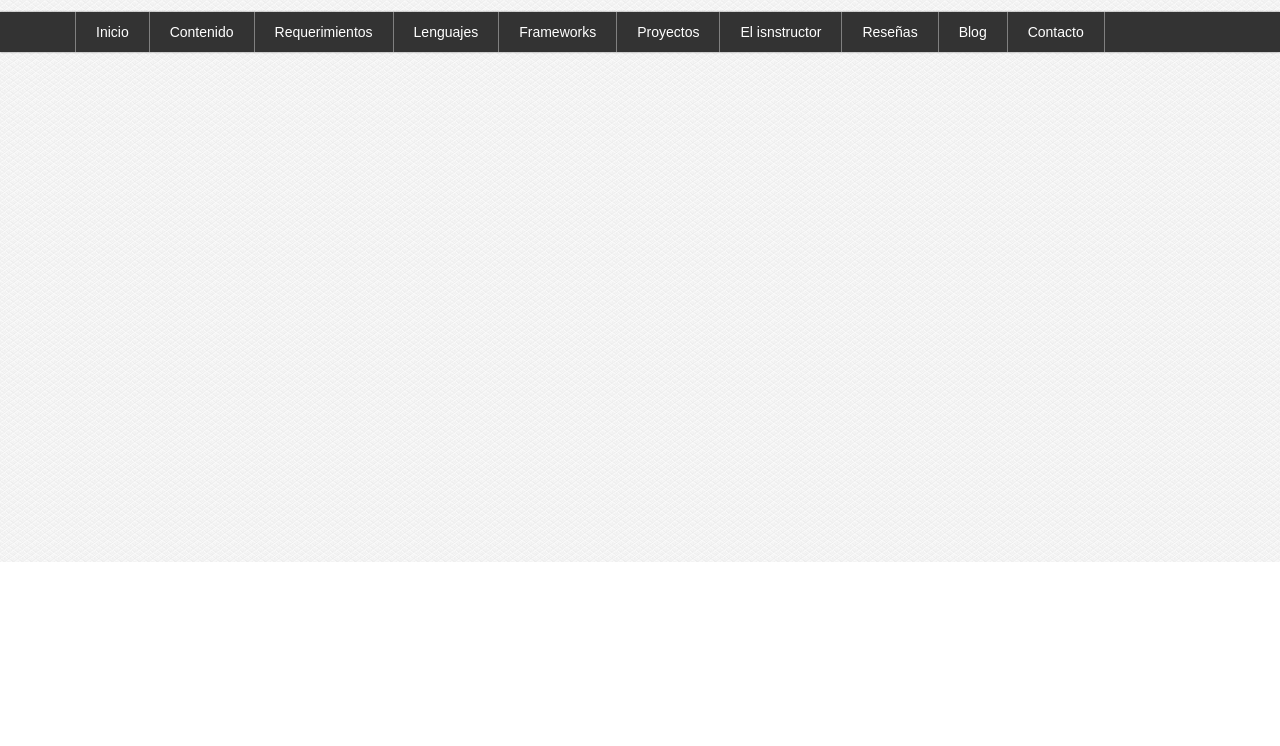
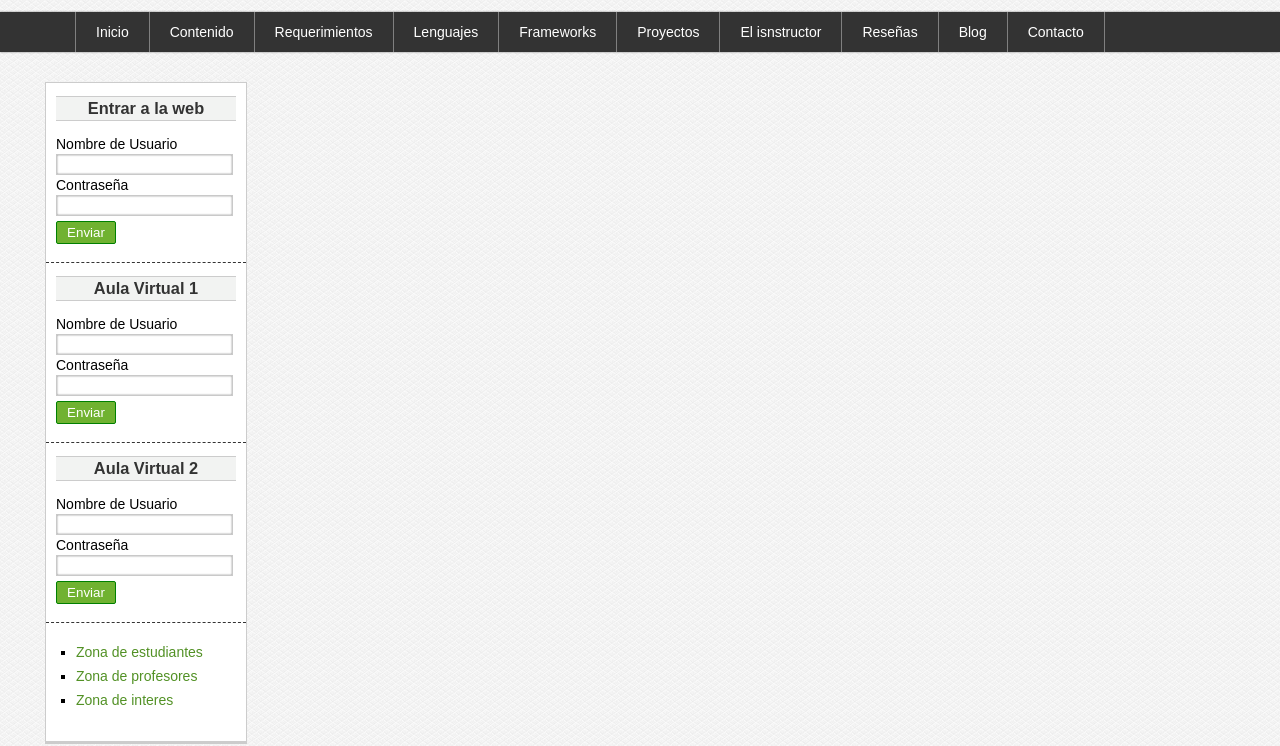
Before and after one commit to KleverFabian/news-portal, a plain HTML site: page index.html in a window 1280 px wide. Shown: the part 238-984 px from the top of the page. Before the commit the page ends 800 px from the top, so only its background shows below. Drawn offline with Linux system fonts and the light colour scheme.

Commit message:
feat: html structure of the sidebar with its styles

```diff
--- a/css/style.css
+++ b/css/style.css
@@ -17,7 +17,14 @@
     padding: 0px;
     margin: 0px;
 }
+.widget-link{
+    color: #529125;
+    text-decoration: none;
 
+}
+.widget-link:hover{
+    color: #2b4d13;
+}
 body {
     background-image: url(../img/paven.png);
 }
@@ -82,18 +89,19 @@ body {
     width: 1130px;
 }
 
-.nav > .nav-list > .nav-item{
+.nav>.nav-list>.nav-item {
     line-height: 40px;
     float: left;
     border-right: 1px solid gray;
     transition: all 300ms;
 
 }
-.nav > .nav-list > .nav-item:first-child{
+
+.nav>.nav-list>.nav-item:first-child {
     border-left: 1px solid gray;
 }
 
-.nav > .nav-list > .nav-item > .nav-link{
+.nav>.nav-list>.nav-item>.nav-link {
     display: block;
     color: white;
     text-decoration: none;
@@ -101,14 +109,14 @@ body {
     padding-right: 20px;
 }
 
-.nav > .nav-list > .nav-item:hover{
+.nav>.nav-list>.nav-item:hover {
     background-color: #70b231;
     box-shadow: 0px 0px 4px green inset;
 
 }
 
 /* dropdown menu */
-.nav > .nav-list > .nav-item > .nav-list{
+.nav>.nav-list>.nav-item>.nav-list {
     display: none;
     position: absolute;
     color: white;
@@ -118,7 +126,8 @@ body {
     z-index: 1;
 
 }
-.nav > .nav-list > .nav-item > .nav-list > .nav-item{
+
+.nav>.nav-list>.nav-item>.nav-list>.nav-item {
     background-color: #f2f1f0;
     border-bottom: 1px solid #d6d6d6;
 
@@ -127,12 +136,13 @@ body {
     transition: all 300ms;
 
 }
-.nav > .nav-list > .nav-item > .nav-list > .nav-item:hover{
+
+.nav>.nav-list>.nav-item>.nav-list>.nav-item:hover {
     /* box-shadow: 0px 0px 6px #cccc inset; */
-    background-color:#cccc  ;
+    background-color: #cccc;
 }
 
-.nav > .nav-list > .nav-item > .nav-list > .nav-item >.nav-link{
+.nav>.nav-list>.nav-item>.nav-list>.nav-item>.nav-link {
     text-decoration: none;
     color: #333333;
     padding: 8px;
@@ -140,6 +150,132 @@ body {
 
 
 }
-.nav > .nav-list > .nav-item:hover .nav-list{
+
+.nav>.nav-list>.nav-item:hover .nav-list {
     display: block;
 }
+
+/* <!-- styles of core content --> */
+
+#main {
+    width: 1250px;
+    min-height: 1100px;
+    margin: 0px auto;
+}
+
+/* sidebar */
+#aside ,#phrase {
+    clear: both;
+    width: 200px;
+
+    float: left;
+    margin: 30px;
+    background-color: white;
+    border: 1px solid #ccc;
+    box-shadow: 0px 2px #ccc;
+    font-family: sans-serif;
+
+
+}
+#phrase {
+
+    width: 180px;
+    padding: 10px;
+    font-size: 14px;
+
+
+}
+#aside .widget {
+    display: block;
+    width: 180px;
+    margin: 5px auto;
+    padding: 8px;
+    padding-left: 10px;
+    padding-right: 10px;
+    font-size: 14px;
+    border-bottom: 1px dashed #333333;
+
+}
+
+#aside .widget:last-child {
+    border-bottom: none;
+    margin-bottom: 20px;
+}
+
+#aside .widget .widget-text {
+    color: #333333;
+    width: 100%;
+    text-align: center;
+    padding-top: 2px;
+    padding-bottom: 2px;
+    background-color: #f2f3f2;
+    border-bottom: 1px solid #ccc;
+    border-top: 1px solid #ccc;
+    margin-bottom: 15px;
+}
+
+#aside .widget .widget-form input[type="text"],
+input[type="password"] {
+    border: 1px solid #c9c9c9;
+    box-shadow: 0px 0px 2px inset;
+    background-color: white;
+    padding: 2px;
+    padding-top: 2px;
+    color: gray;
+    transition: all 300ms;
+    outline: none;
+}
+
+#aside .widget .widget-form input[type="text"]:focus,
+input[type="password"]:focus {
+    border: 1px solid #70b231;
+    color: black;
+
+}
+
+#aside .widget .widget-form input[type="submit"]{
+    display: block;
+    border-radius: 2px;
+    width: 60px;
+    padding: 3px;
+    background-color: #70b231;
+    border: 1px solid green;
+    cursor: pointer;
+    color: white;
+}
+
+#aside .widget .widget-form input[type="submit"]:hover{
+    box-shadow: 0px 0px  2px gray ;
+
+}
+
+#aside .widget .widget-form input[type="submit"]:active{
+    box-shadow: 0px 0px  3px gray inset;
+    text-shadow: 0px 0px 1px #cccc;
+}
+
+
+#aside .widget  .widget-form input[type="text"],
+input[type="password"],label{
+    display: block;
+    width: 95%;
+    margin-top: 2px;
+    margin-bottom: 2px;
+}
+
+#aside .widget  .widget-form input[type="submit"]{
+    margin-top: 5px;
+    margin-bottom: 10px;
+}
+
+
+#aside .widget  .widget-list{
+ list-style: square;
+}
+
+#aside .widget  .widget-item{
+    margin-top: 8px;
+    margin-bottom: 5px;
+    margin-left: 20px;
+
+}
--- a/index.html
+++ b/index.html
@@ -84,6 +84,70 @@
 
     <!-- end menu -->
 
+    <!-- start of core content -->
+    <main id="main">
+        <!-- start aside -->
+        <aside id="aside">
+            <div class="widget">
+                <h3 class="widget-text">Entrar a la web</h3>
+                <form action="" class="widget-form">
+                    <label for="user">Nombre de Usuario</label>
+                    <input type="text" name="user" id="user">
+                    <label for="password">Contraseña</label>
+                    <input type="password" name="password" id="password">
+                    <input type="submit" value="Enviar">
+                </form>
+            </div>
+            <div class="widget">
+                <h3 class="widget-text">Aula Virtual 1</h3>
+                <form action="" class="widget-form">
+                    <label for="user">Nombre de Usuario</label>
+                    <input type="text" name="user" id="user">
+                    <label for="password">Contraseña</label>
+                    <input type="password" name="password" id="password">
+                    <input type="submit" value="Enviar">
+                </form>
+            </div>
+
+            <div class="widget">
+                <h3 class="widget-text">Aula Virtual 2</h3>
+                <form action="" class="widget-form">
+                    <label for="user">Nombre de Usuario</label>
+                    <input type="text" name="user" id="user">
+                    <label for="password">Contraseña</label>
+                    <input type="password" name="password" id="password">
+                    <input type="submit" value="Enviar">
+                </form>
+            </div>
+
+            <div class="widget">
+                <ul class="widget-list">
+                    <li class="widget-item">
+                        <a class="widget-link" href="#">Zona de estudiantes</a>
+                    </li>
+                    <li class="widget-item">
+                        <a class="widget-link" href="#">Zona de profesores</a>
+                    </li>
+                    <li class="widget-item">
+                        <a class="widget-link" href="#">Zona de interes</a>
+                    </li>
+                </ul>
+            </div>
+
+        </aside>
+        <!-- end aside -->
+
+        <aside id="phrase">
+            Lorem ipsum dolor sit amet consectetur, adipisicing elit. Vel, aliquid.
+
+        </aside>
+
+        <section id="main-content">
+
+        </section>
+    </main>
+    <!-- end of core content -->
+
 </body>
 
 </html>
```
